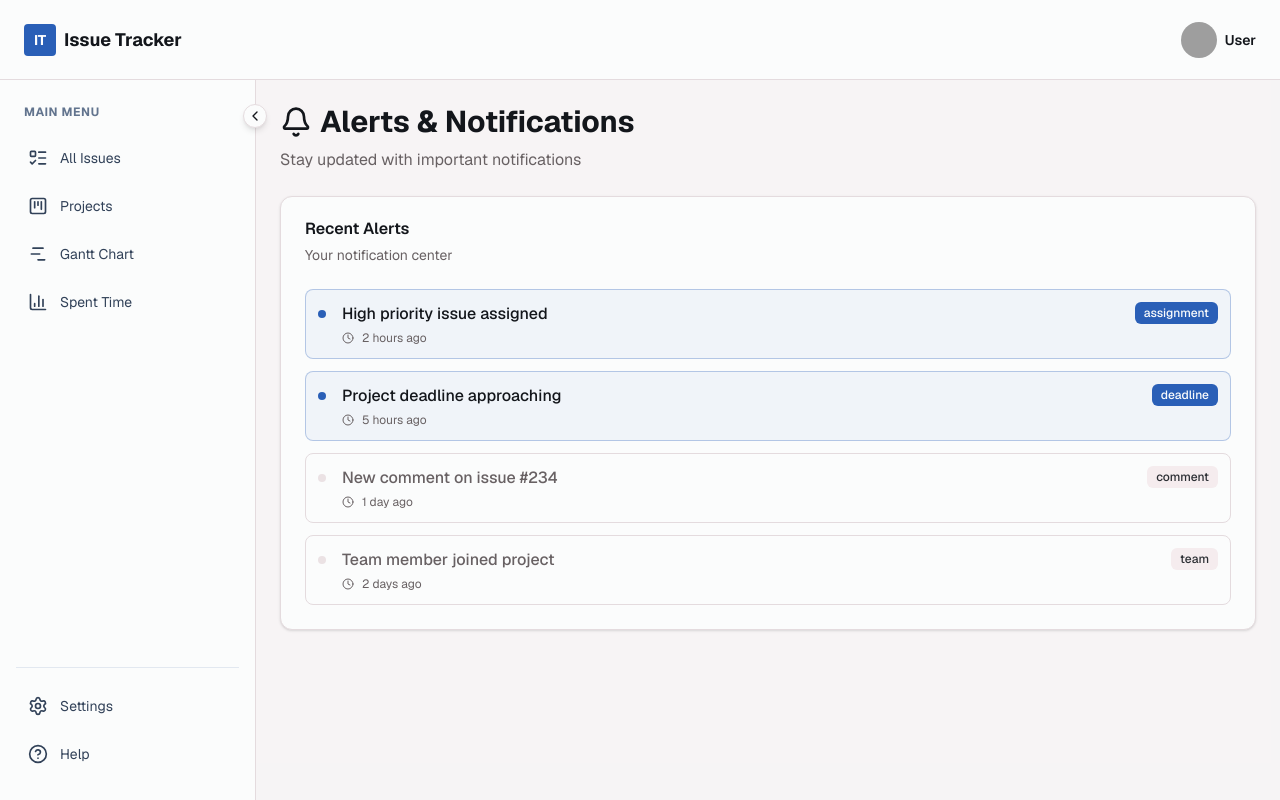
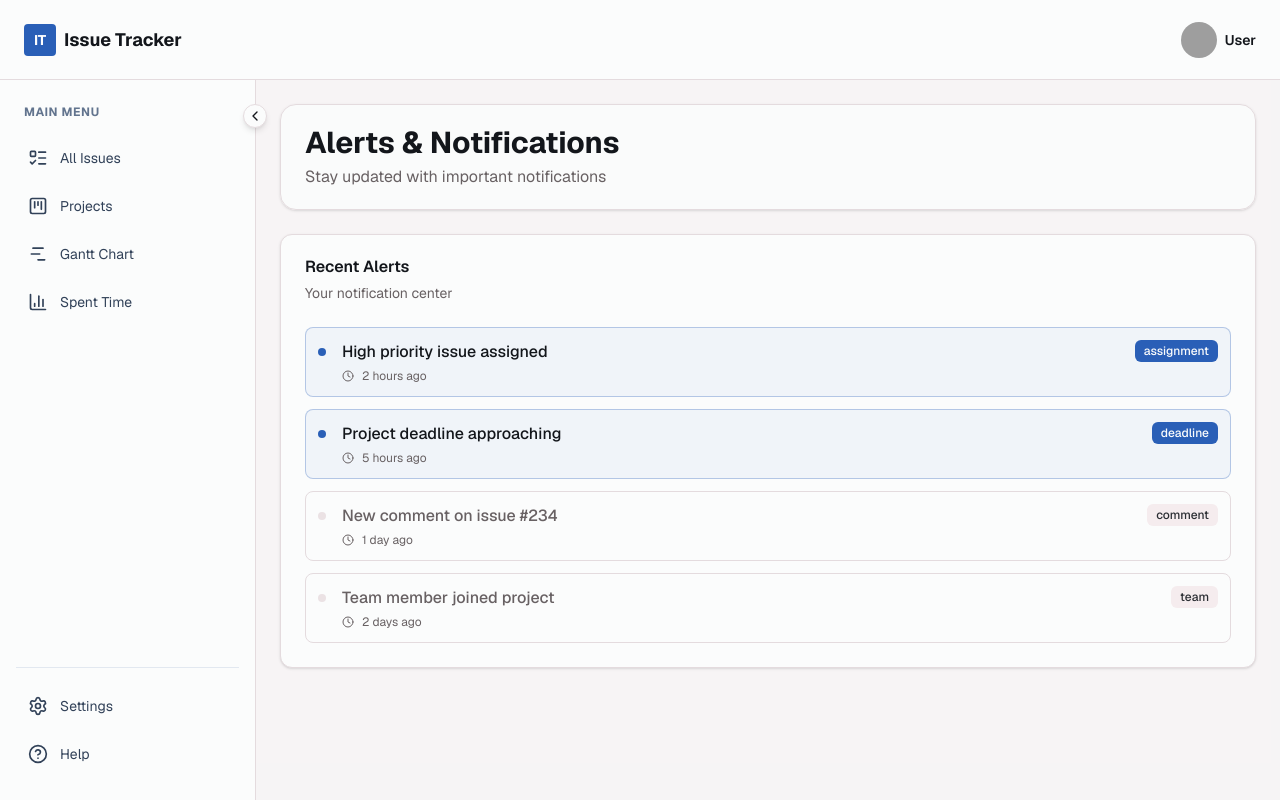
Before and after one commit to RVKPP-Lakmina/issue-tracker-fe, a Next.js app: page /issues/alerts in a window 1280 px wide. Built offline with nearby package versions, Linux system fonts and the light colour scheme; no server answers; grey boxes are pictures that could not be loaded.

Commit message:
refactor(alerts): wrap alerts page with PageWrapper

```diff
--- a/app/issues/alerts/page.tsx
+++ b/app/issues/alerts/page.tsx
@@ -9,6 +9,7 @@ import {
 } from "@/components/ui/card";
 import { Badge } from "@/components/ui/badge";
 import { Bell, Clock } from "lucide-react";
+import PageWrapper from "@/components/PageWrapper";
 
 const alerts = [
   {
@@ -43,17 +44,10 @@ const alerts = [
 
 export default function AlertsPage() {
   return (
-    <div className="space-y-6">
-      <div>
-        <h1 className="text-3xl font-bold text-foreground flex items-center gap-2">
-          <Bell className="h-8 w-8" />
-          Alerts & Notifications
-        </h1>
-        <p className="text-muted-foreground mt-2">
-          Stay updated with important notifications
-        </p>
-      </div>
-
+    <PageWrapper
+      title="Alerts & Notifications"
+      description="Stay updated with important notifications"
+    >
       <Card>
         <CardHeader>
           <CardTitle>Recent Alerts</CardTitle>
@@ -97,6 +91,6 @@ export default function AlertsPage() {
           </div>
         </CardContent>
       </Card>
-    </div>
+    </PageWrapper>
   );
 }
```
